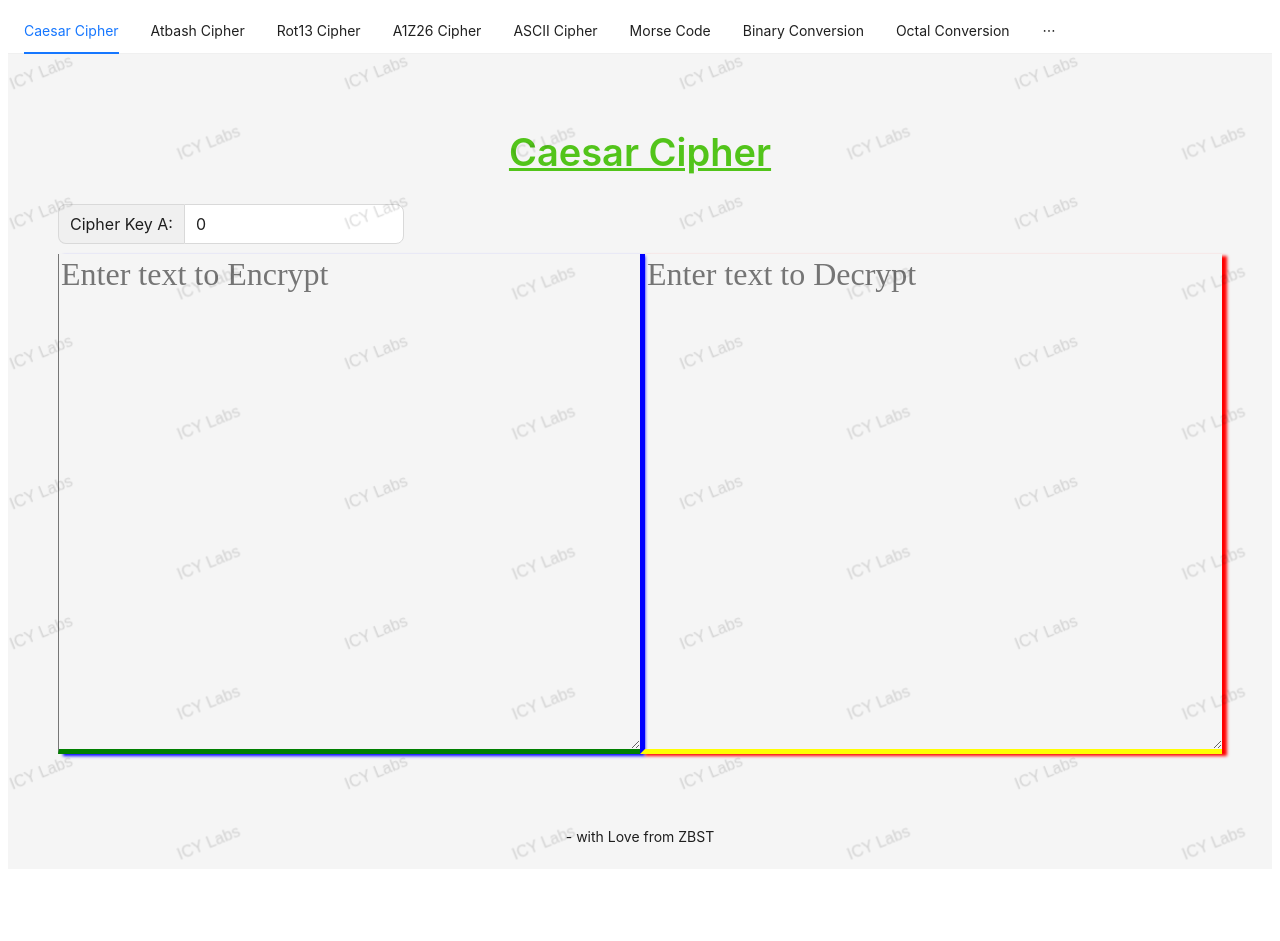
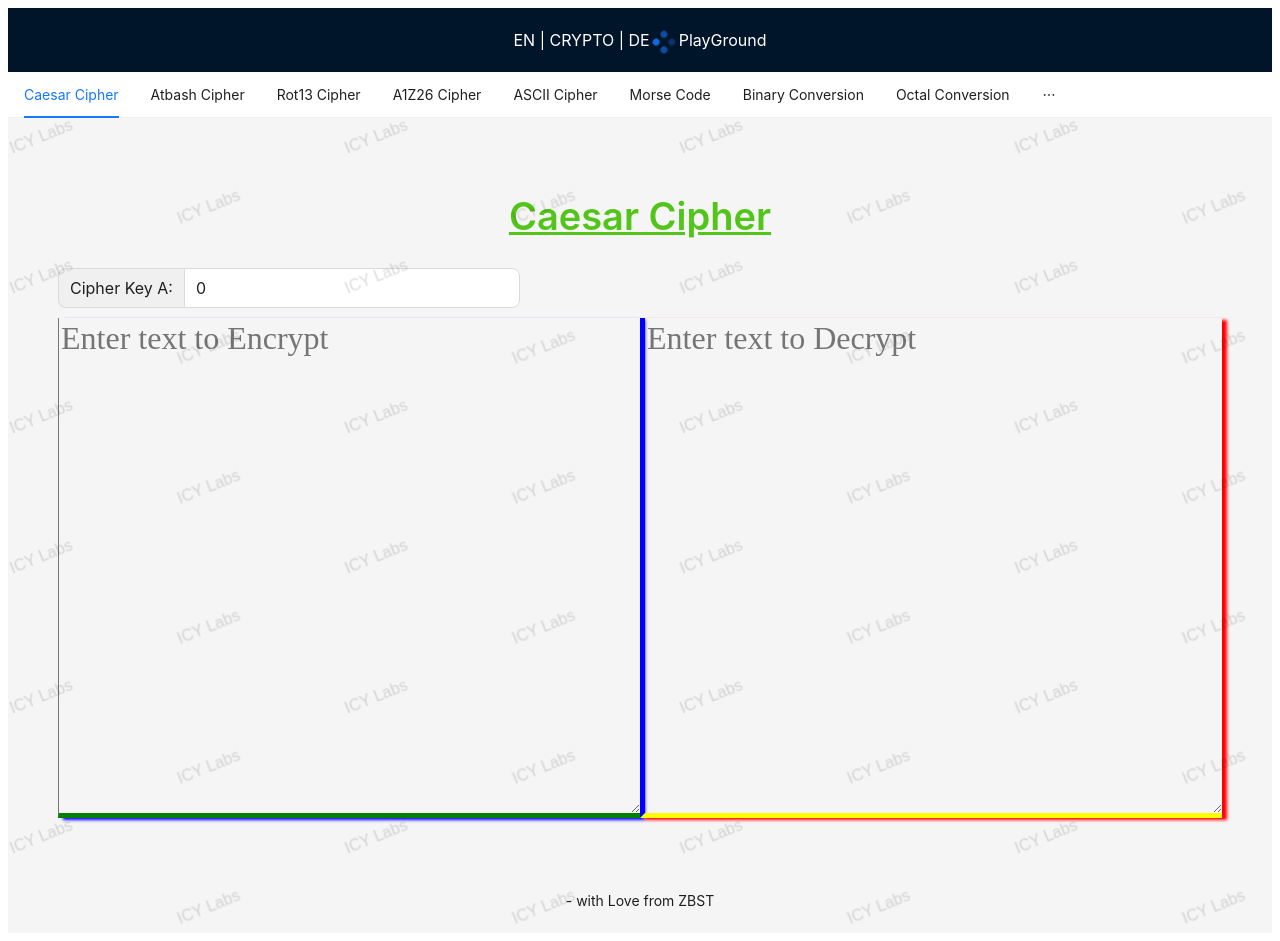
Before and after one commit to Varun-L/ngen-basic, a React (Create React App) app: page / in a window 1280 px wide. Both pictures are taken after a click on the item "Caesar Cipher". Before the commit the page ends 877 px from the top, so only its background shows below. Built offline with nearby package versions, Linux system fonts and the light colour scheme; the HTML template or start-up script is replaced by a standard one.

Commit message:
deploy to firebase

```diff
--- a/src/App.js
+++ b/src/App.js
@@ -1,7 +1,7 @@
 // import ArithmeticQuiz from "./components/MathQuiz"
 // import Base64Converter from "./components/base64conv"
 import React from 'react';
-import { Layout, Menu, Typography, Watermark } from 'antd';
+import { Layout, Menu, Typography, Watermark, Spin } from 'antd';
 import lodash from 'lodash'
 import AtbashCipher from "./components/ciphers/atbash";
 import CaesarCipher from "./components/ciphers/caesar";
@@ -31,7 +31,7 @@
 import RomanCode from './components/ciphers/romanCode'
 
 
-const { Content, Footer } = Layout;
+const { Content, Footer, Header } = Layout;
 const { Title } = Typography;
 
 const App = () => {
@@ -55,7 +55,6 @@
     ['Dec 2 Hexadecimal', <DecimalEncodingN num={16} />],
     ['Gray Code', <GrayCode />],
     ['URL Encoding and Decoding', <UrlEncodingDecoding />],
-    //Added on 20 April
     ['Baconian Cipher', <BaconianCipher />],
     ['Bin2Hex Numbers', <BinHexN />],
     ['Bin2Oct Numbers', <BinOctN />],
@@ -66,7 +65,6 @@
     ['Rotation Cipher', <RotationCipher />],
     ['Roman Code', <RomanCode />],
     ['Scytale Cipher', <Scytale />],
-    //Pending Add Polybius
   ]
 
   const [current, setCurrent] = React.useState('');
@@ -81,6 +79,7 @@
 
   return (
     <Layout >
+      <Header style={{textAlign: 'center',color: '#fff', fontSize: 16}}> EN | CRYPTO | DE  <Spin /> PlayGround </Header>
       <Menu onClick={onClick} selectedKeys={[current]} mode="horizontal" items={items.map((ele, index) => ({ label: ele[0], key: index }))} />
       <Watermark content="ICY Labs">
         <Content style={{ padding: '50px' }}>
--- a/src/components/ui/EncryptDecrypt.js
+++ b/src/components/ui/EncryptDecrypt.js
@@ -42,7 +42,7 @@
                 <Row style={{ display: 'flex', padding: '10px 10px 10px 0px' }}>
                     {
                         (keyComponentA == 'STR') ? <Input style={{ flex: 0.5 }} addonAfter="Cipher Key A:" placeholder='SecretKey' value={shift1} size='large' onChange={setKey1} />
-                            : <InputNumber style={{ flex: 0.3 }} addonBefore="Cipher Key A:" placeholder="Shift value" value={shift1} size='large' onChange={setKey1} />
+                            : <InputNumber style={{ flex: 0.4 }} addonBefore="Cipher Key A:" placeholder="Shift value" value={shift1} size='large' onChange={setKey1} />
                     }
                 </Row>
             }
@@ -50,7 +50,7 @@
                 <Row style={{ display: 'flex', padding: '10px 10px 10px 0px' }}>
                     {
                         (keyComponentB == 'STR') ? <Input style={{ flex: 0.5 }} addonAfter="Cipher Key B:" placeholder='SecretKey' value={shift2} size='large' onChange={setKey2} />
-                            : <InputNumber style={{ flex: 0.3 }} addonBefore="Cipher Key B:" placeholder="Shift value" value={shift2} size='large' onChange={setKey2} />
+                            : <InputNumber style={{ flex: 0.4 }} addonBefore="Cipher Key B:" placeholder="Shift value" value={shift2} size='large' onChange={setKey2} />
                     }
                 </Row>
             }
```
